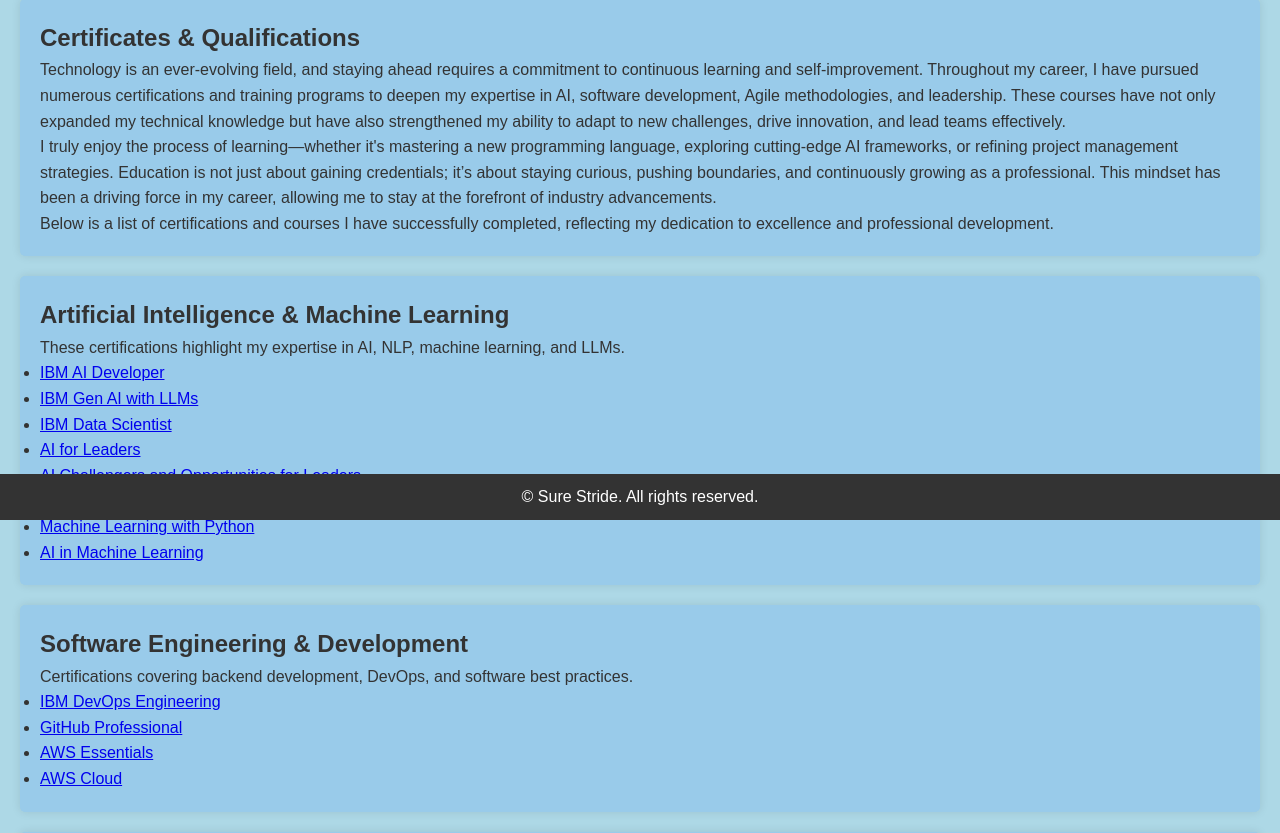
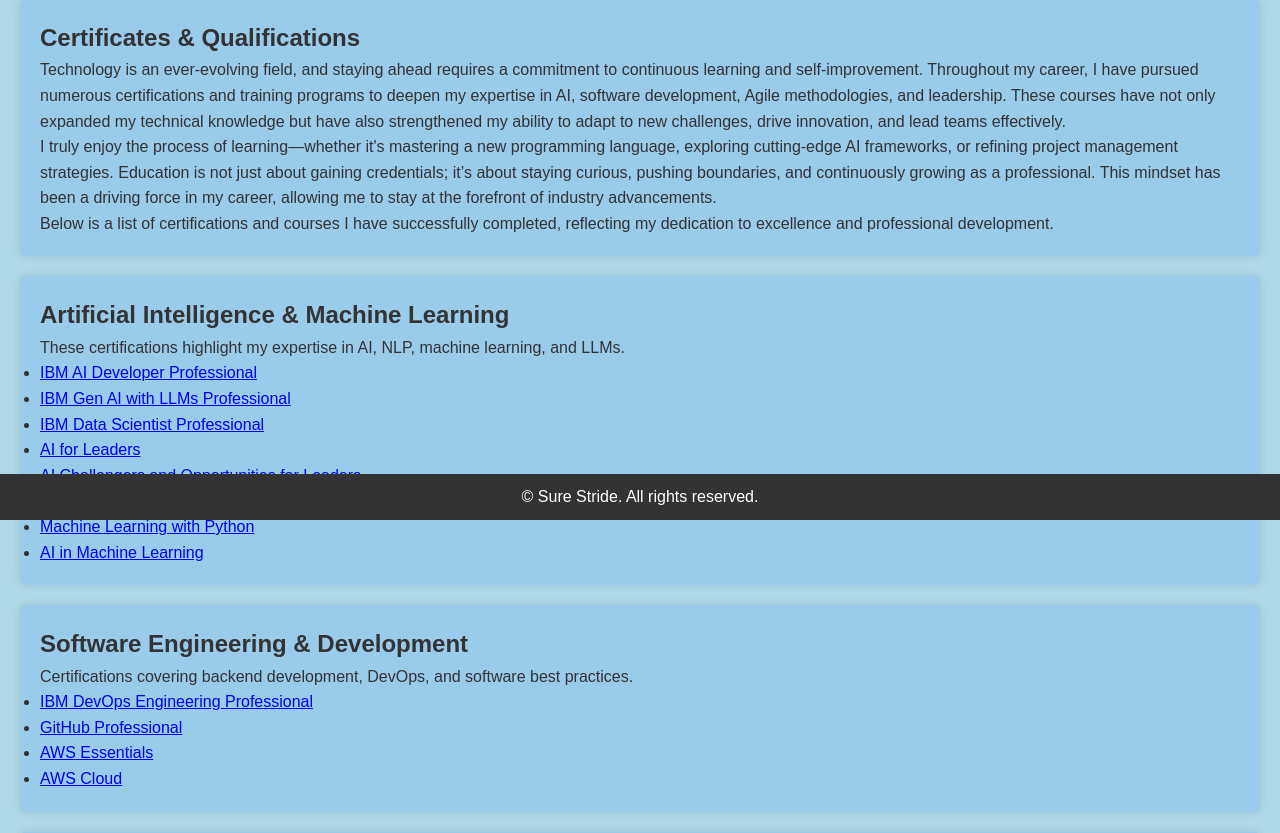
Before and after one commit to MightContainNuts/surestride_portfolio, a FastAPI app: page /certificates in a window 1280 px wide. Shown: the part 280-1113 px from the top of the page. Run offline with FastAPI, Linux system fonts and the light colour scheme.

Commit message:
typo fixing

```diff
--- a/app/templates/certificates.html
+++ b/app/templates/certificates.html
@@ -26,9 +26,9 @@
         <h2>Artificial Intelligence & Machine Learning</h2>
         <p>These certifications highlight my expertise in AI, NLP, machine learning, and LLMs.</p>
         <ul>
-            <li><a href="https://coursera.org/share/20b0655ae5f74388ca2134578d180366" target="_blank">IBM AI Developer</a></li>
-            <li><a href="https://coursera.org/share/24046cdb5104a1964fe0f4d0caabe515" target="_blank">IBM Gen AI with LLMs</a></li>
-            <li><a href="https://coursera.org/share/3eeb9fb9660f140b31e91f1402a3730b" target="_blank">IBM Data Scientist</a></li>
+            <li><a href="https://coursera.org/share/20b0655ae5f74388ca2134578d180366" target="_blank">IBM AI Developer Professional</a></li>
+            <li><a href="https://coursera.org/share/24046cdb5104a1964fe0f4d0caabe515" target="_blank">IBM Gen AI with LLMs Professional</a></li>
+            <li><a href="https://coursera.org/share/3eeb9fb9660f140b31e91f1402a3730b" target="_blank">IBM Data Scientist Professional</a></li>
             <li><a href="files/certs/AI/AI%20for%20Organizational%20Leaders%20by%20Microsoft%20and%20LinkedIn.pdf" target="_blank">AI for Leaders</a></li>
             <li><a href="files/certs/AI/AI%20Challenges%20and%20Opportunities%20for%20Leadership.pdf" target="_blank">AI Challengers and Opportunities for Leaders</a></li>
             <li><a href="files/certs/AI/CertificateOfCompletion_Fundamentals%20to%20Become%20a%20Machine%20Learning%20Engineer.pdf" target="_blank">Becoming a ML Engineer</a></li>
@@ -42,7 +42,7 @@
         <h2>Software Engineering & Development</h2>
         <p>Certifications covering backend development, DevOps, and software best practices.</p>
         <ul>
-            <li><a href="https://coursera.org/share/1b4e7da361d1dae605841797cb7aee9c" target="_blank">IBM DevOps Engineering</a></li>
+            <li><a href="https://coursera.org/share/1b4e7da361d1dae605841797cb7aee9c" target="_blank">IBM DevOps Engineering Professional</a></li>
             <li><a href="files/certs/swe/Career%20Essentials%20in%20GitHub%20Professional%20Certificate.pdf" target="_blank">GitHub Professional</a></li>
             <li><a href="files/certs/swe/AWS_Essentials.pdf" target="_blank">AWS Essentials</a></li>
             <li><a href="files/certs/swe/01%20Introduction%20to%20Information%20Technology%20and%20AWS%20Cloud.pdf" target="_blank">AWS Cloud</a></li>
```
